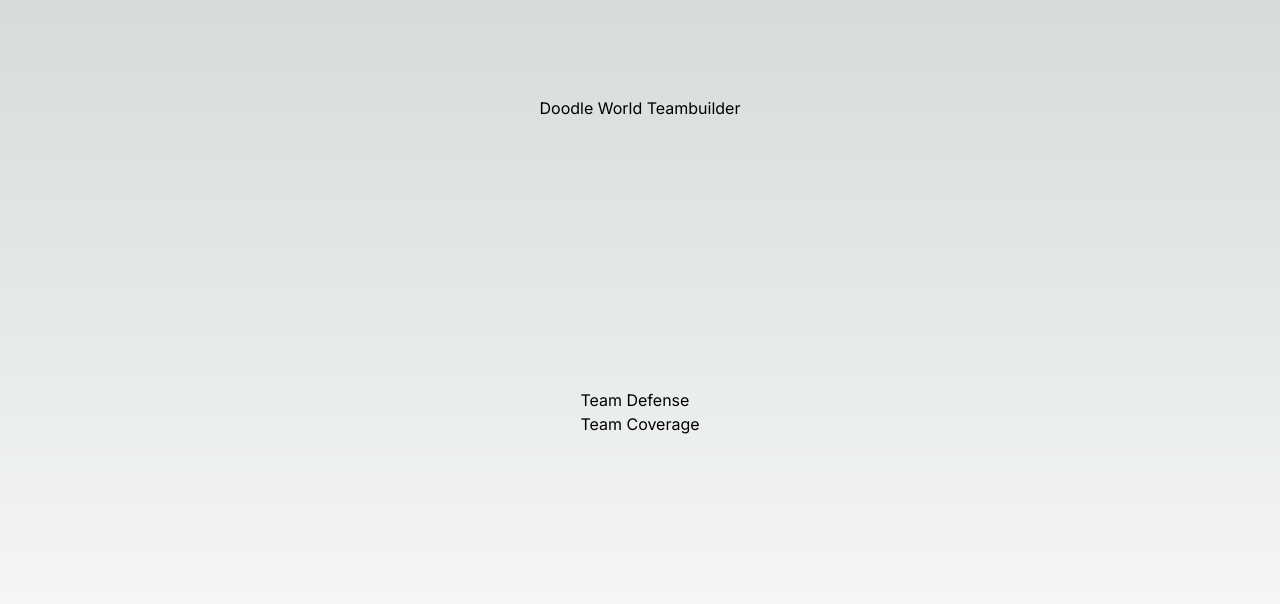
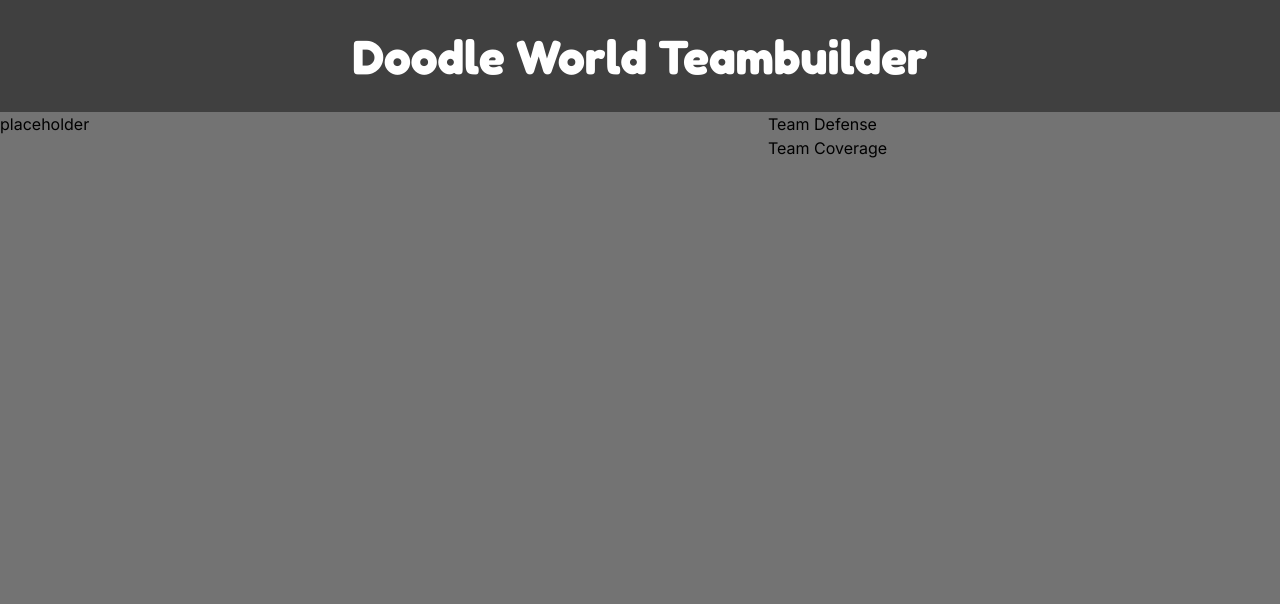
Before and after one commit to KevinDelgad/DoodleTeamBuilder, a Next.js app in the folder doodleteambuild/: page / in a window 1280 px wide. Shown: the top 604 px of the page. Built offline with nearby package versions, Linux system fonts and the light colour scheme.

Commit message:
create basic layout for website

```diff
--- a/doodleteambuild/src/app/layout.js
+++ b/doodleteambuild/src/app/layout.js
@@ -11,7 +11,7 @@ export const metadata = {
 export default function RootLayout({ children }) {
   return (
     <html lang="en">
-      <body className={inter.className}>{children}</body>
+      <body className={`${inter.className} h-full`}>{children}</body>
     </html>
   );
 }
--- a/doodleteambuild/src/app/page.js
+++ b/doodleteambuild/src/app/page.js
@@ -1,12 +1,21 @@
 import Image from "next/image";
+import { Fredoka } from "next/font/google";
+
+const fredoka = Fredoka({weight: '700', subsets: ['latin']})
 
 export default function Home() {
   return (
-    <main className="flex min-h-screen flex-col items-center justify-between p-24">
-      <div className="flex w-full justify-center">
-        <h1 >Doodle World Teambuilder</h1>
-      </div>
-      <section className="flex flex-col">
+    <main className="flex h-screen flex-col items-center justify-between bg-neutral-500">
+      <header className="flex w-full justify-center items-center bg-neutral-700 h-28">
+        <h1 className={`${fredoka.className} text-white lg:text-5xl sm:text-xl`}>Doodle World Teambuilder</h1>
+      </header>
+
+      <section className="flex flex-1 w-full justify-between">
+        <section className="flex basis-3/5">
+          <p>placeholder</p>
+        </section>
+
+        <section className="flex basis-2/5 flex-col">
           <div>
             <p>Team Defense</p>
           </div>
@@ -14,8 +23,13 @@ export default function Home() {
             <p>Team Coverage</p>
           </div>
         </section>
-      <section className="flex">
+
       </section>
+
     </main>
   );
 }
+
+/*
+
+*/
```
Lines whose indentation alone changed are shown as unchanged.
